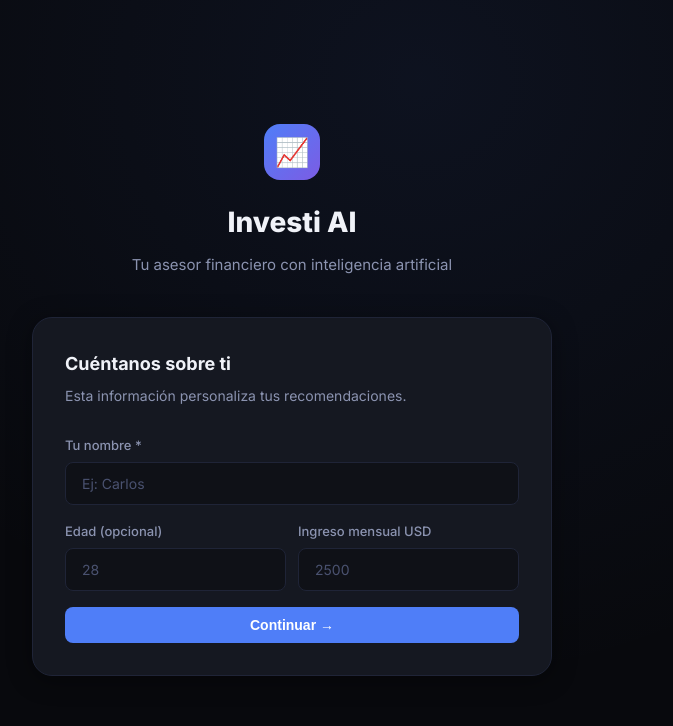
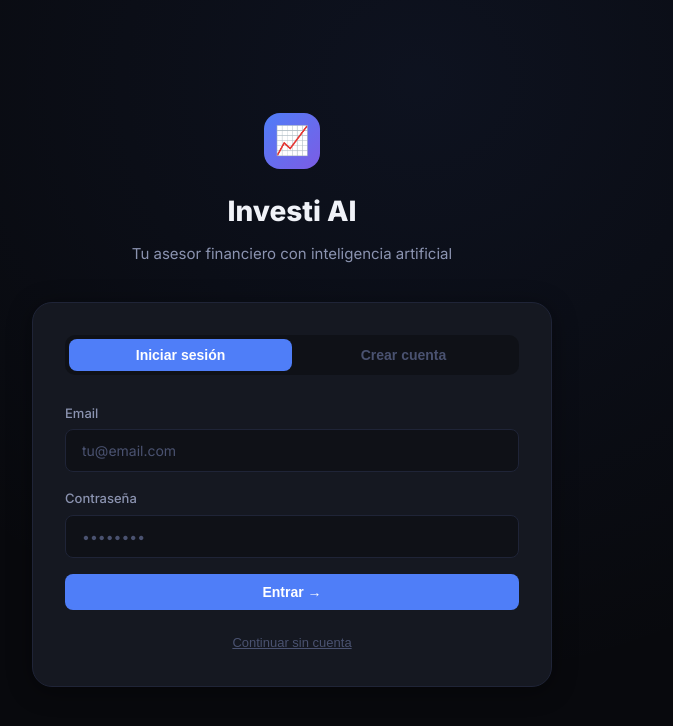
Before and after one commit to AndresVelez98/investi-frontend, a Next.js app: page / in a window 1280 px wide. Shown: the top 726 px of the page, without its empty margins (348-1021 px from the left). Built offline with nearby package versions, Linux system fonts and the light colour scheme.

Commit message:
Add login/register to ProfileSelector

```diff
--- a/components/ProfileSelector.tsx
+++ b/components/ProfileSelector.tsx
@@ -2,8 +2,11 @@
 import { useState } from "react";
 import { useRouter } from "next/navigation";
 
-type Step = "info" | "profile";
+type Step = "auth" | "register-info" | "profile";
+type AuthMode = "login" | "register";
 type Profile = "Conservador" | "Moderado" | "Agresivo";
+
+const API = "https://investi-backend-production.up.railway.app";
 
 const PROFILES: { key: Profile; emoji: string; title: string; desc: string; color: string }[] = [
   {
@@ -31,54 +34,102 @@ const PROFILES: { key: Profile; emoji: string; title: string; desc: string; colo
 
 export default function ProfileSelector() {
   const router = useRouter();
-  const [step, setStep] = useState<Step>("info");
+  const [step, setStep] = useState<Step>("auth");
+  const [authMode, setAuthMode] = useState<AuthMode>("login");
+
+  // Auth fields
+  const [email, setEmail] = useState("");
+  const [password, setPassword] = useState("");
+
+  // Register extra fields
   const [name, setName] = useState("");
   const [age, setAge] = useState("");
   const [income, setIncome] = useState("");
+
+  // Profile
   const [selected, setSelected] = useState<Profile | null>(null);
   const [saving, setSaving] = useState(false);
+  const [loading, setLoading] = useState(false);
   const [error, setError] = useState("");
 
-  const handleInfoSubmit = () => {
+  // --- LOGIN ---
+  const handleLogin = async () => {
+    if (!email.trim() || !password.trim()) { setError("Por favor completa todos los campos."); return; }
+    setError(""); setLoading(true);
+    try {
+      const res = await fetch(`${API}/api/auth/login`, {
+        method: "POST",
+        headers: { "Content-Type": "application/json" },
+        body: JSON.stringify({ email: email.trim(), password }),
+      });
+      const data = await res.json();
+      if (!res.ok) { setError(data.detail || "Credenciales incorrectas."); return; }
+
+      sessionStorage.setItem("token", data.access_token);
+      sessionStorage.setItem("userName", data.user?.name || email.split("@")[0]);
+      sessionStorage.setItem("profile", data.user?.risk_profile || "Moderado");
+      router.push("/dashboard");
+    } catch {
+      setError("Error de conexión. Intenta de nuevo.");
+    } finally {
+      setLoading(false);
+    }
+  };
+
+  // --- REGISTER STEP 1: email/password ---
+  const handleRegisterNext = () => {
+    if (!email.trim()) { setError("Por favor ingresa tu email."); return; }
+    if (!email.includes("@")) { setError("Email inválido."); return; }
+    if (password.length < 6) { setError("La contraseña debe tener al menos 6 caracteres."); return; }
+    setError("");
+    setStep("register-info");
+  };
+
+  // --- REGISTER STEP 2: name/age/income ---
+  const handleInfoNext = () => {
     if (!name.trim()) { setError("Por favor ingresa tu nombre."); return; }
     setError("");
     setStep("profile");
   };
 
+  // --- REGISTER STEP 3: profile + create account ---
   const handleProfileSelect = async (profile: Profile) => {
     setSelected(profile);
     setSaving(true);
     setError("");
     try {
-      // Create user in backend
-      const res = await fetch("https://investi-backend-production.up.railway.app/api/users", {
+      const res = await fetch(`${API}/api/auth/register`, {
         method: "POST",
         headers: { "Content-Type": "application/json" },
         body: JSON.stringify({
+          email: email.trim(),
+          password,
           name: name.trim(),
           age: age ? parseInt(age) : null,
           monthly_income: income ? parseFloat(income) : null,
+          risk_profile: profile,
         }),
       });
+      const data = await res.json();
+      if (!res.ok) { setError(data.detail || "Error al crear la cuenta."); setSaving(false); return; }
 
-      if (res.ok) {
-        const user = await res.json();
-        // Save profile
-        await fetch("https://investi-backend-production.up.railway.app/api/profiles", {
-          method: "POST",
-          headers: { "Content-Type": "application/json" },
-          body: JSON.stringify({ user_id: user.id, risk_profile: profile }),
-        });
-        // Store in session
-        sessionStorage.setItem("user", JSON.stringify({ ...user, risk_profile: profile }));
+      // Auto login after register
+      const loginRes = await fetch(`${API}/api/auth/login`, {
+        method: "POST",
+        headers: { "Content-Type": "application/json" },
+        body: JSON.stringify({ email: email.trim(), password }),
+      });
+      const loginData = await loginRes.json();
+      if (loginRes.ok) {
+        sessionStorage.setItem("token", loginData.access_token);
       }
-    } catch {
-      // Non-blocking — continue even if server is offline during dev
-    } finally {
+
       sessionStorage.setItem("profile", profile);
       sessionStorage.setItem("userName", name.trim());
+      router.push("/dashboard");
+    } catch {
+      setError("Error de conexión. Intenta de nuevo.");
       setSaving(false);
-      router.push("/dashboard");
     }
   };
 
@@ -94,7 +145,7 @@ export default function ProfileSelector() {
       <div style={{ maxWidth: 520, width: "100%" }}>
 
         {/* Header */}
-        <div style={{ textAlign: "center", marginBottom: 40 }}>
+        <div style={{ textAlign: "center", marginBottom: 36 }}>
           <div style={{
             width: 56, height: 56, borderRadius: 16,
             background: "linear-gradient(135deg, var(--accent), #7c5ce4)",
@@ -109,13 +160,90 @@ export default function ProfileSelector() {
           </p>
         </div>
 
-        {step === "info" && (
+        {/* STEP: AUTH (login / register) */}
+        {step === "auth" && (
+          <div className="glass-card animate-fade-in" style={{ padding: 32 }}>
+            {/* Tabs */}
+            <div style={{ display: "flex", gap: 0, marginBottom: 28, background: "var(--bg-secondary)", borderRadius: 10, padding: 4 }}>
+              {(["login", "register"] as AuthMode[]).map(mode => (
+                <button
+                  key={mode}
+                  onClick={() => { setAuthMode(mode); setError(""); }}
+                  style={{
+                    flex: 1, padding: "8px 0", borderRadius: 8, border: "none", cursor: "pointer",
+                    fontWeight: 600, fontSize: 14, transition: "all 0.2s",
+                    background: authMode === mode ? "var(--accent)" : "transparent",
+                    color: authMode === mode ? "#fff" : "var(--text-muted)",
+                  }}
+                >
+                  {mode === "login" ? "Iniciar sesión" : "Crear cuenta"}
+                </button>
+              ))}
+            </div>
+
+            <div style={{ display: "flex", flexDirection: "column", gap: 16 }}>
+              <div>
+                <label style={{ fontSize: 13, fontWeight: 500, color: "var(--text-secondary)", display: "block", marginBottom: 6 }}>
+                  Email
+                </label>
+                <input
+                  className="input-field"
+                  type="email"
+                  placeholder="tu@email.com"
+                  value={email}
+                  onChange={e => setEmail(e.target.value)}
+                  onKeyDown={e => e.key === "Enter" && (authMode === "login" ? handleLogin() : handleRegisterNext())}
+                />
+              </div>
+              <div>
+                <label style={{ fontSize: 13, fontWeight: 500, color: "var(--text-secondary)", display: "block", marginBottom: 6 }}>
+                  Contraseña
+                </label>
+                <input
+                  className="input-field"
+                  type="password"
+                  placeholder={authMode === "register" ? "Mínimo 6 caracteres" : "••••••••"}
+                  value={password}
+                  onChange={e => setPassword(e.target.value)}
+                  onKeyDown={e => e.key === "Enter" && (authMode === "login" ? handleLogin() : handleRegisterNext())}
+                />
+              </div>
+
+              {error && <p style={{ color: "var(--red)", fontSize: 13 }}>{error}</p>}
+
+              <button
+                className="btn-primary"
+                onClick={authMode === "login" ? handleLogin : handleRegisterNext}
+                disabled={loading}
+                style={{ width: "100%", justifyContent: "center" }}
+              >
+                {loading ? "Verificando..." : authMode === "login" ? "Entrar →" : "Continuar →"}
+              </button>
+            </div>
+
+            {/* Guest mode */}
+            <div style={{ textAlign: "center", marginTop: 20 }}>
+              <button
+                onClick={() => {
+                  sessionStorage.setItem("profile", "Moderado");
+                  sessionStorage.setItem("userName", "Inversor");
+                  router.push("/dashboard");
+                }}
+                style={{ background: "none", border: "none", cursor: "pointer", fontSize: 13, color: "var(--text-muted)", textDecoration: "underline" }}
+              >
+                Continuar sin cuenta
+              </button>
+            </div>
+          </div>
+        )}
+
+        {/* STEP: REGISTER INFO */}
+        {step === "register-info" && (
           <div className="glass-card animate-fade-in" style={{ padding: 32 }}>
             <h2 style={{ fontSize: 18, fontWeight: 700, marginBottom: 6 }}>Cuéntanos sobre ti</h2>
             <p style={{ color: "var(--text-secondary)", fontSize: 14, marginBottom: 28 }}>
               Esta información personaliza tus recomendaciones.
             </p>
-
             <div style={{ display: "flex", flexDirection: "column", gap: 16 }}>
               <div>
                 <label style={{ fontSize: 13, fontWeight: 500, color: "var(--text-secondary)", display: "block", marginBottom: 6 }}>
@@ -126,7 +254,7 @@ export default function ProfileSelector() {
                   placeholder="Ej: Carlos"
                   value={name}
                   onChange={e => setName(e.target.value)}
-                  onKeyDown={e => e.key === "Enter" && handleInfoSubmit()}
+                  onKeyDown={e => e.key === "Enter" && handleInfoNext()}
                 />
               </div>
               <div style={{ display: "grid", gridTemplateColumns: "1fr 1fr", gap: 12 }}>
@@ -134,38 +262,25 @@ export default function ProfileSelector() {
                   <label style={{ fontSize: 13, fontWeight: 500, color: "var(--text-secondary)", display: "block", marginBottom: 6 }}>
                     Edad (opcional)
                   </label>
-                  <input
-                    className="input-field"
-                    type="number"
-                    placeholder="28"
-                    value={age}
-                    onChange={e => setAge(e.target.value)}
-                    min={18}
-                    max={100}
-                  />
+                  <input className="input-field" type="number" placeholder="28" value={age} onChange={e => setAge(e.target.value)} min={18} max={100} />
                 </div>
                 <div>
                   <label style={{ fontSize: 13, fontWeight: 500, color: "var(--text-secondary)", display: "block", marginBottom: 6 }}>
                     Ingreso mensual USD
                   </label>
-                  <input
-                    className="input-field"
-                    type="number"
-                    placeholder="2500"
-                    value={income}
-                    onChange={e => setIncome(e.target.value)}
-                    min={0}
-                  />
+                  <input className="input-field" type="number" placeholder="2500" value={income} onChange={e => setIncome(e.target.value)} min={0} />
                 </div>
               </div>
               {error && <p style={{ color: "var(--red)", fontSize: 13 }}>{error}</p>}
-              <button className="btn-primary" onClick={handleInfoSubmit} style={{ width: "100%", justifyContent: "center" }}>
-                Continuar →
-              </button>
+              <div style={{ display: "flex", gap: 10 }}>
+                <button className="btn-ghost" onClick={() => setStep("auth")} style={{ flex: 1, justifyContent: "center" }}>← Atrás</button>
+                <button className="btn-primary" onClick={handleInfoNext} style={{ flex: 2, justifyContent: "center" }}>Continuar →</button>
+              </div>
             </div>
           </div>
         )}
 
+        {/* STEP: PROFILE */}
         {step === "profile" && (
           <div className="animate-fade-in">
             <div className="glass-card" style={{ padding: 24, marginBottom: 20 }}>
@@ -176,7 +291,6 @@ export default function ProfileSelector() {
                 O ve al Chat para hacer el <strong>Test de Perfil de Riesgo</strong> guiado por IA.
               </p>
             </div>
-
             <div style={{ display: "flex", flexDirection: "column", gap: 12 }}>
               {PROFILES.map(p => (
                 <button
@@ -205,14 +319,11 @@ export default function ProfileSelector() {
                 </button>
               ))}
             </div>
-
-            {saving && (
-              <p style={{ textAlign: "center", color: "var(--text-muted)", fontSize: 14, marginTop: 16 }}>
-                Configurando tu perfil...
-              </p>
-            )}
+            {error && <p style={{ color: "var(--red)", fontSize: 13, marginTop: 12 }}>{error}</p>}
+            {saving && <p style={{ textAlign: "center", color: "var(--text-muted)", fontSize: 14, marginTop: 16 }}>Creando tu cuenta...</p>}
           </div>
         )}
+
       </div>
     </div>
   );
```
